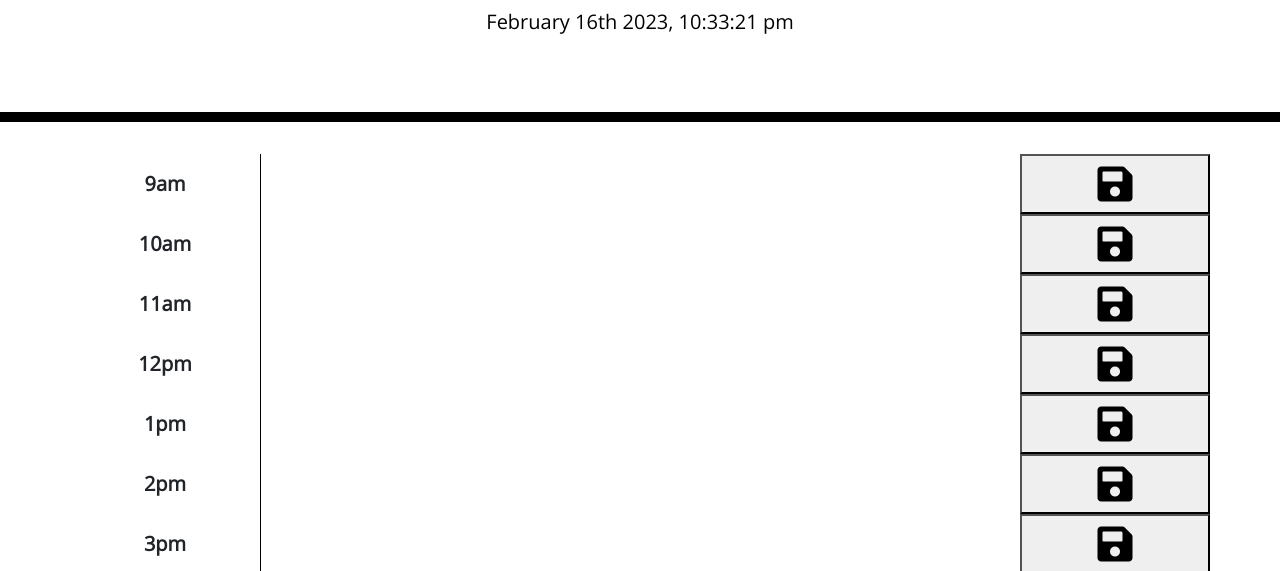
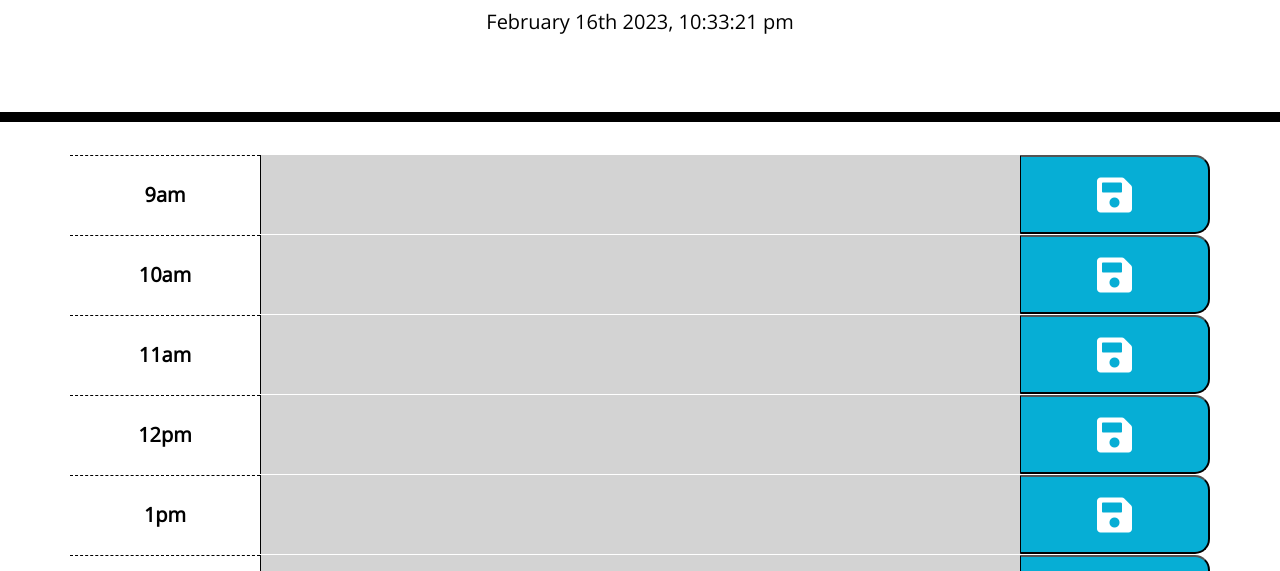
Before and after one commit to Dev-Devin/NEW-WORK-DAY-SCHEDULER, a plain HTML site: page index.html in a window 1280 px wide. Shown: the part 182-753 px from the top of the page. Drawn offline with nearby package versions, Linux system fonts and the light colour scheme.

Commit message:
fixing erros

```diff
--- a/assets/script.js
+++ b/assets/script.js
@@ -14,14 +14,6 @@ $(document).ready(function () {
       highlight = "future";
     }
 
-    var hourDisplay = "";
-    if (i < 12) {
-      hourDisplay = i + "am";
-    } else if (i === 12) {
-      hourDisplay = i + "pm";
-    } else {
-      hourDisplay = i - 12 + "pm";
-    }
     var hourDisplay = "";
     if (i < 12) {
       hourDisplay = i + "am";
@@ -54,6 +46,7 @@ $(document).ready(function () {
         localStorage.setItem(logTime, logText);
         alert("Saved!");
       });
+
     var icon = $("<i>").addClass("fas fa-save");
     $(".container").append(
       rowEl.append(hourEl, textAreaEl, button.append(icon))
--- a/assets/styles.css
+++ b/assets/styles.css
@@ -20,3 +20,52 @@ textarea {
   border-radius: 0;
   border-bottom: 10px solid black;
 }
+
+.description {
+  white-space: pre-wrap;
+}
+
+.time-block {
+  text-align: center;
+  border-radius: 15px;
+}
+
+.row {
+  white-space: pre-wrap;
+  height: 80px;
+  border-top: 1px solid white;
+}
+
+.hour {
+  background-color: #ffffff;
+  color: #000000;
+  border-top: 1px dashed #000000;
+}
+
+.past {
+  background-color: #d3d3d3;
+  color: white;
+}
+
+.present {
+  background-color: #ff6961;
+  color: white;
+}
+
+.future {
+  background-color: #77dd77;
+  color: white;
+}
+
+.saveBtn {
+  border-left: 1px solid black;
+  border-top-right-radius: 15px;
+  border-bottom-right-radius: 15px;
+  background-color: #06aed5;
+  color: white;
+}
+
+.saveBtn i:hover {
+  font-size: 20px;
+  transition: all 0.3s ease-in-out;
+}
```
